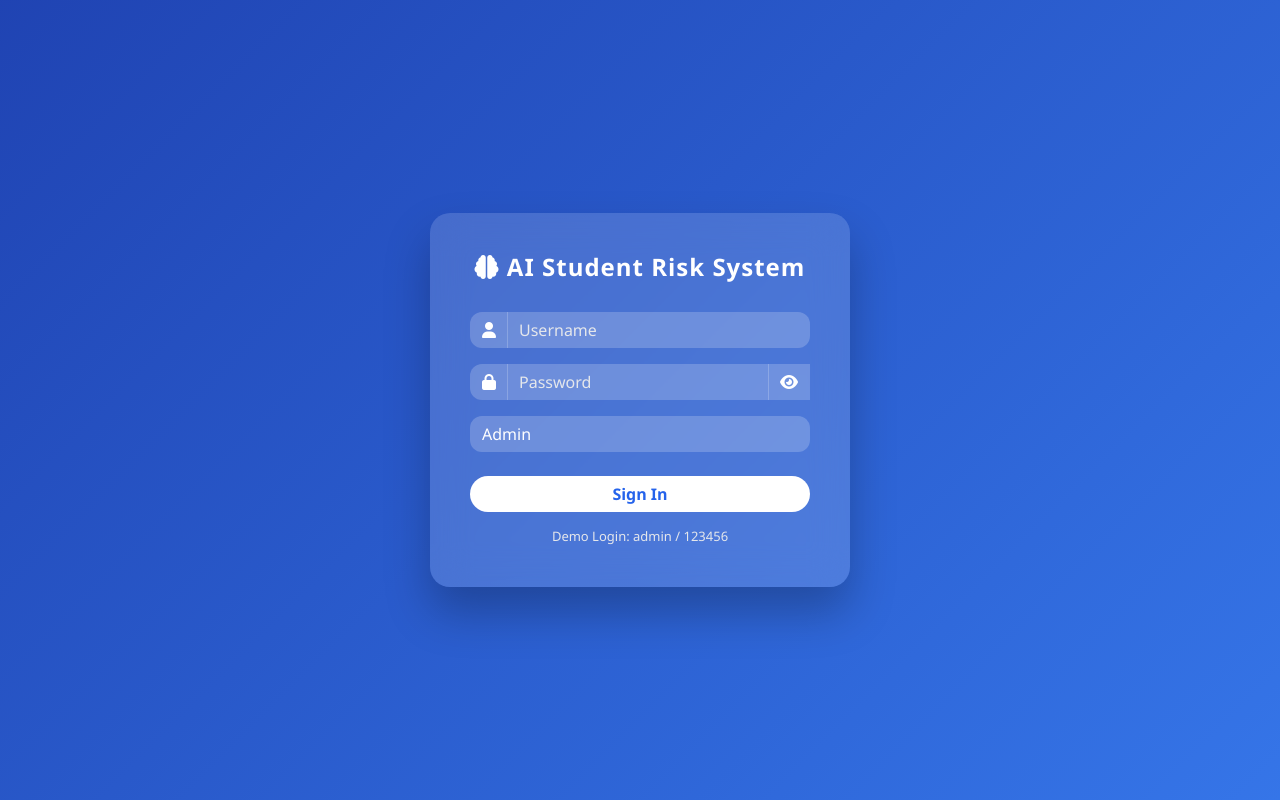
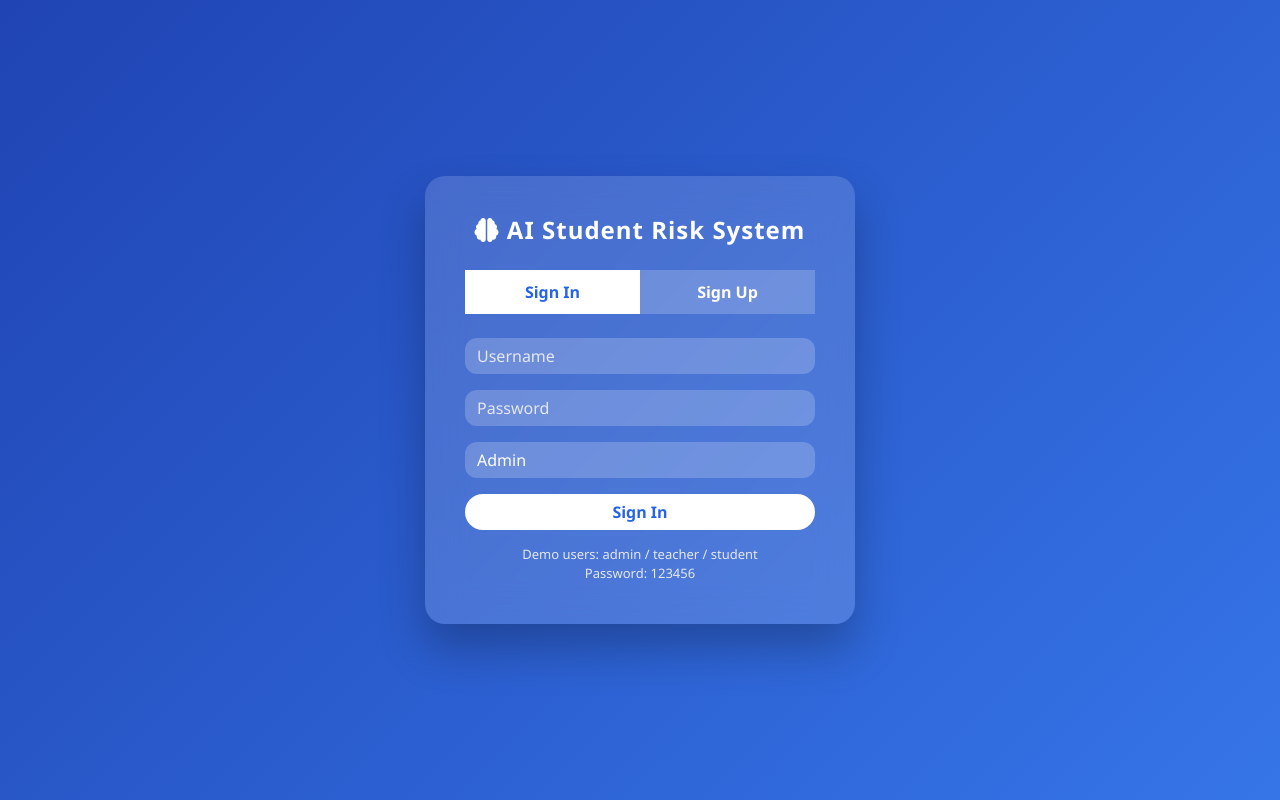
Before and after one commit to Nikki31Chaudhary/Prediciting-Student-Performance, a Flask app: page / in a window 1280 px wide. Run offline with Flask 3, Linux system fonts and the light colour scheme; parts of the project's set-up code (start-up, migrations or seed data) failed here and were passed over.

Commit message:
Refine dropdown visibility and enhance glassmorphism login styling

```diff
--- a/app.py
+++ b/app.py
@@ -7,6 +7,12 @@ from sklearn.metrics import mean_squared_error, r2_score, confusion_matrix, accu
 
 app = Flask(__name__)
 app.secret_key = "supersecretkey"
+
+USERS = {
+    "admin": "123456",
+    "teacher": "123456",
+    "student": "123456"
+}
 
 # Load models
 regression_model = joblib.load("model.pkl")
@@ -27,13 +33,24 @@ def login():
         password = request.form["password"]
         role = request.form["role"]
 
-        if username == USERNAME and password == PASSWORD:
+        if username in USERS and USERS[username] == password:
             session["user"] = username
             session["role"] = role
             session["login_time"] = datetime.now().strftime("%d %b %Y, %I:%M %p")
             return redirect("/dashboard")
 
     return render_template("login.html")
+
+@app.route("/signup", methods=["POST"])
+def signup():
+    username = request.form["username"]
+    password = request.form["password"]
+
+    if username in USERS:
+        return redirect("/")  # already exists
+
+    USERS[username] = password
+    return redirect("/")
 
 # ---------------- DASHBOARD ----------------
 @app.route("/dashboard")
--- a/templates/login.html
+++ b/templates/login.html
@@ -1,7 +1,7 @@
 <!DOCTYPE html>
 <html>
 <head>
-    <title>Login | AI Student Risk System</title>
+    <title>AI Student Risk System</title>
     <link href="https://cdn.jsdelivr.net/npm/bootstrap@5.3.2/dist/css/bootstrap.min.css" rel="stylesheet">
     <link href="https://cdnjs.cloudflare.com/ajax/libs/font-awesome/6.5.0/css/all.min.css" rel="stylesheet">
 
@@ -12,9 +12,9 @@
             justify-content:center;
             align-items:center;
             background: linear-gradient(-45deg,#2563eb,#3b82f6,#1e40af,#1d4ed8);
-            background-size: 400% 400%;
-            animation: gradientBG 10s ease infinite;
-            font-family: 'Segoe UI', sans-serif;
+            background-size:400% 400%;
+            animation:gradientBG 10s ease infinite;
+            font-family:'Segoe UI',sans-serif;
         }
 
         @keyframes gradientBG {
@@ -24,7 +24,7 @@
         }
 
         .login-card {
-            width:420px;
+            width:430px;
             padding:40px;
             border-radius:20px;
             backdrop-filter: blur(18px);
@@ -33,15 +33,29 @@
             color:white;
         }
 
-        .login-title {
+        .title {
             text-align:center;
-            margin-bottom:30px;
+            margin-bottom:25px;
             font-weight:600;
             letter-spacing:1px;
         }
 
+        .tab-btn {
+            width:50%;
+            border:none;
+            padding:10px;
+            font-weight:600;
+            background:rgba(255,255,255,0.2);
+            color:white;
+        }
+
+        .tab-btn.active {
+            background:white;
+            color:#2563eb;
+        }
+
         .form-control, .form-select {
-            background: rgba(255,255,255,0.2);
+            background:rgba(255,255,255,0.2);
             border:none;
             color:white;
             border-radius:12px;
@@ -52,16 +66,13 @@
         }
 
         .form-control:focus, .form-select:focus {
+            background:rgba(255,255,255,0.3);
+            color:white;
             box-shadow:none;
-            background: rgba(255,255,255,0.3);
-            color:white;
         }
 
-        .input-group-text {
-            background: rgba(255,255,255,0.2);
-            border:none;
-            color:white;
-            border-radius:12px 0 0 12px;
+        .form-select option {
+            color:black;
         }
 
         .btn-primary {
@@ -70,17 +81,13 @@
             border:none;
             border-radius:25px;
             font-weight:600;
-            transition:0.3s;
         }
 
         .btn-primary:hover {
             background:#e0e7ff;
-            transform:translateY(-2px);
         }
 
-        .role-select {
-            border-radius:12px;
-        }
+        .hidden { display:none; }
 
         .small-text {
             text-align:center;
@@ -90,71 +97,73 @@
         }
     </style>
 </head>
-
 <body>
 
 <div class="login-card">
 
-    <h4 class="login-title">
+    <h4 class="title">
         <i class="fa-solid fa-brain"></i> AI Student Risk System
     </h4>
 
-    <form method="POST">
+    <div class="d-flex mb-4">
+        <button class="tab-btn active" onclick="showLogin()" id="loginTab">Sign In</button>
+        <button class="tab-btn" onclick="showSignup()" id="signupTab">Sign Up</button>
+    </div>
 
-        <!-- Username -->
-        <div class="mb-3 input-group">
-            <span class="input-group-text">
-                <i class="fa-solid fa-user"></i>
-            </span>
+    <!-- LOGIN FORM -->
+    <form method="POST" id="loginForm">
+
+        <div class="mb-3">
             <input type="text" name="username" class="form-control" placeholder="Username" required>
         </div>
 
-        <!-- Password -->
-        <div class="mb-3 input-group">
-            <span class="input-group-text">
-                <i class="fa-solid fa-lock"></i>
-            </span>
-            <input type="password" name="password" id="password" class="form-control" placeholder="Password" required>
-            <span class="input-group-text" onclick="togglePassword()" style="cursor:pointer;">
-                <i class="fa-solid fa-eye" id="eyeIcon"></i>
-            </span>
+        <div class="mb-3">
+            <input type="password" name="password" class="form-control" placeholder="Password" required>
         </div>
 
-        <!-- Role -->
-        <div class="mb-4">
-            <select name="role" class="form-select role-select" required>
+        <div class="mb-3">
+            <select name="role" class="form-select" required>
                 <option value="Admin">Admin</option>
                 <option value="Teacher">Teacher</option>
                 <option value="Student">Student</option>
             </select>
         </div>
 
-        <button type="submit" class="btn btn-primary w-100">
-            Sign In
-        </button>
+        <button type="submit" class="btn btn-primary w-100">Sign In</button>
+    </form>
 
+    <!-- SIGNUP FORM -->
+    <form method="POST" action="/signup" id="signupForm" class="hidden">
+        <div class="mb-3">
+            <input type="text" name="username" class="form-control" placeholder="New Username" required>
+        </div>
+
+        <div class="mb-3">
+            <input type="password" name="password" class="form-control" placeholder="New Password" required>
+        </div>
+
+        <button type="submit" class="btn btn-success w-100">Create Account</button>
     </form>
 
     <div class="small-text">
-        Demo Login: admin / 123456
+        Demo users: admin / teacher / student <br> Password: 123456
     </div>
 
 </div>
 
 <script>
-function togglePassword(){
-    let pass = document.getElementById("password");
-    let icon = document.getElementById("eyeIcon");
+function showSignup(){
+    document.getElementById("loginForm").classList.add("hidden");
+    document.getElementById("signupForm").classList.remove("hidden");
+    document.getElementById("loginTab").classList.remove("active");
+    document.getElementById("signupTab").classList.add("active");
+}
 
-    if(pass.type === "password"){
-        pass.type = "text";
-        icon.classList.remove("fa-eye");
-        icon.classList.add("fa-eye-slash");
-    } else {
-        pass.type = "password";
-        icon.classList.remove("fa-eye-slash");
-        icon.classList.add("fa-eye");
-    }
+function showLogin(){
+    document.getElementById("signupForm").classList.add("hidden");
+    document.getElementById("loginForm").classList.remove("hidden");
+    document.getElementById("signupTab").classList.remove("active");
+    document.getElementById("loginTab").classList.add("active");
 }
 </script>
 
```
